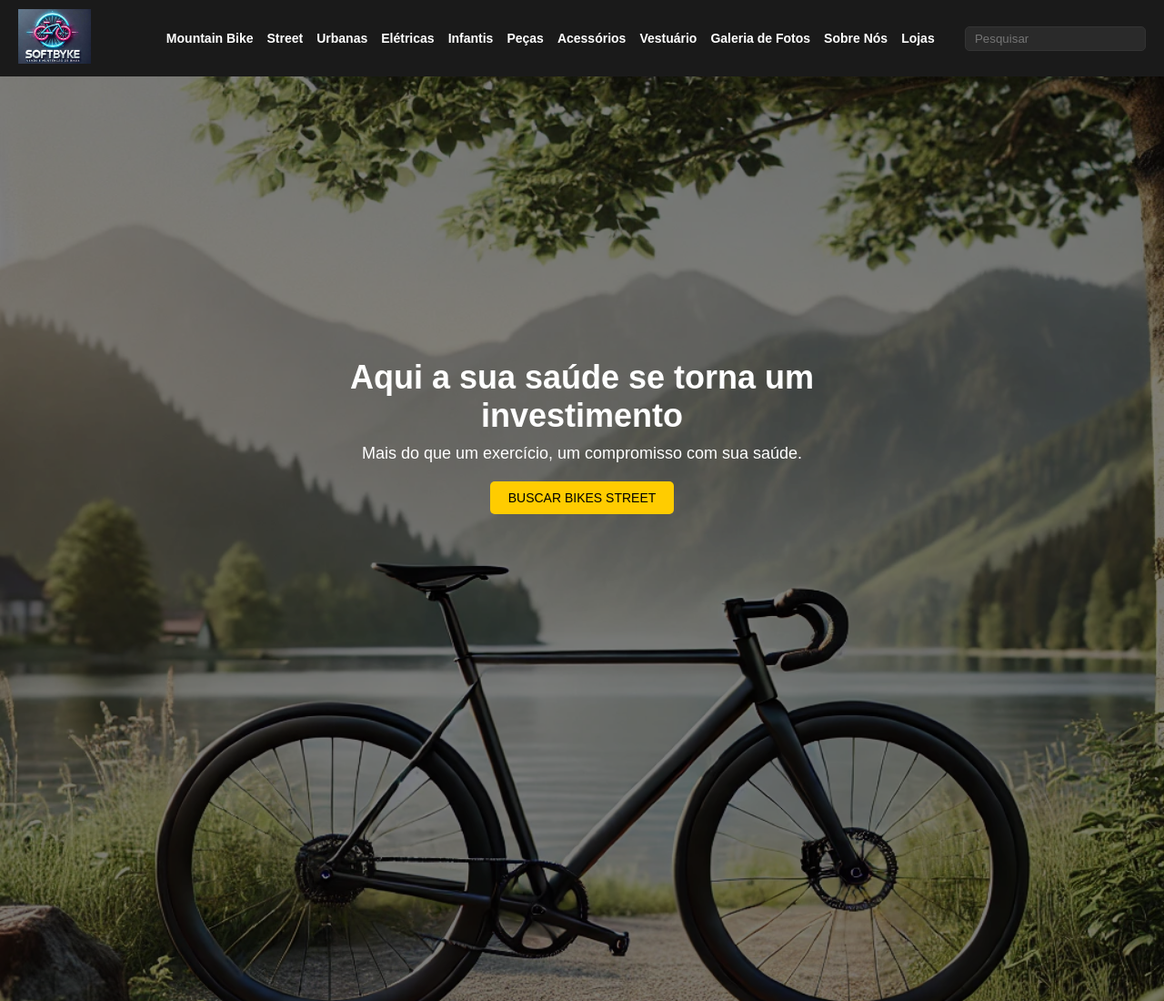
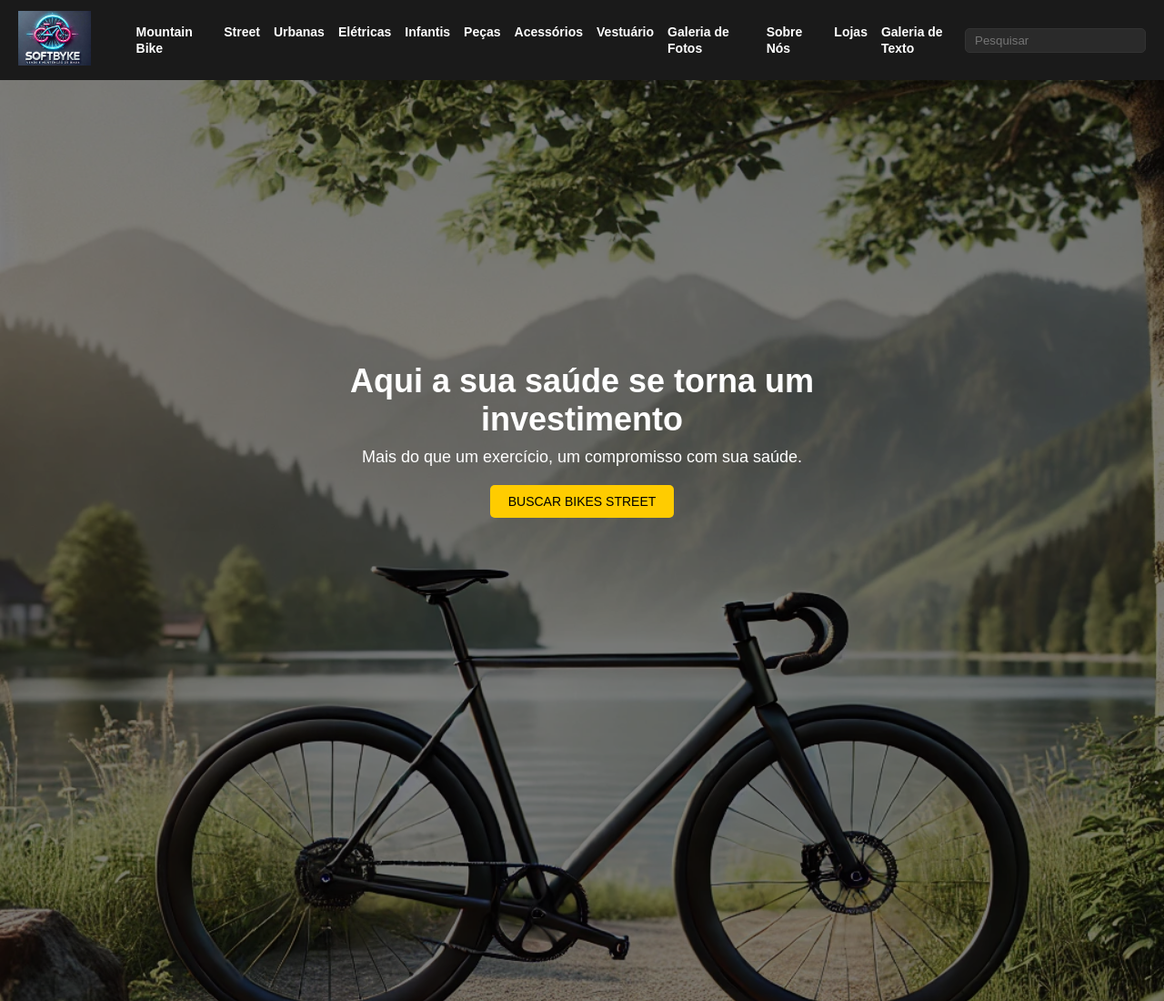
Before and after one commit to Felipe-teodoro05/Site-Softbike, a plain HTML site: page street.html in a window 1280 px wide. Shown: the top 1100 px of the page at 91% size. Drawn offline with Linux system fonts and the light colour scheme.

Commit message:
Empty-Commit

```diff
--- a/street.html
+++ b/street.html
@@ -1,5 +1,6 @@
 <!DOCTYPE html>
 <html lang="pt-br">
+
 <head>
     <meta charset="UTF-8">
     <meta http-equiv="X-UA-Compatible" content="IE=edge">
@@ -7,6 +8,7 @@
     <title>Street</title>
     <link rel="stylesheet" href="style.css">
 </head>
+
 <body>
     <header class="header">
         <div class="logo">
@@ -24,8 +26,9 @@
                 <li><a href="acessorios.html"><b>Acessórios</b></a></li>
                 <li><a href="vestuario.html"><b>Vestuário</b></a></li>
                 <li><a href="fotos.html" target="_blank"><b>Galeria de Fotos</b> </a></li>
-                <li><a href="Briefing Modelo.docx" ><b>Sobre Nós</b> </a></li>
+                <li><a href="Briefing Modelo.docx"><b>Sobre Nós</b> </a></li>
                 <li><a href=""><b>Lojas</b> </a></li>
+                <li><a href="galeriaTexto.html"><b>Galeria de Texto</b> </a></li>
             </ul>
         </nav>
         <div class="search">
@@ -60,4 +63,5 @@
         </div>
     </section>
 </body>
+
 </html>
```
Also changed, not shown: acessorios.html (+5 -1 lines), eletrica.html (+5 -1 lines), index.html (+1 -1 lines), infantil.html (+5 -1 lines), urbana.html (+5 -1 lines), vestuario.html (+5 -1 lines).
